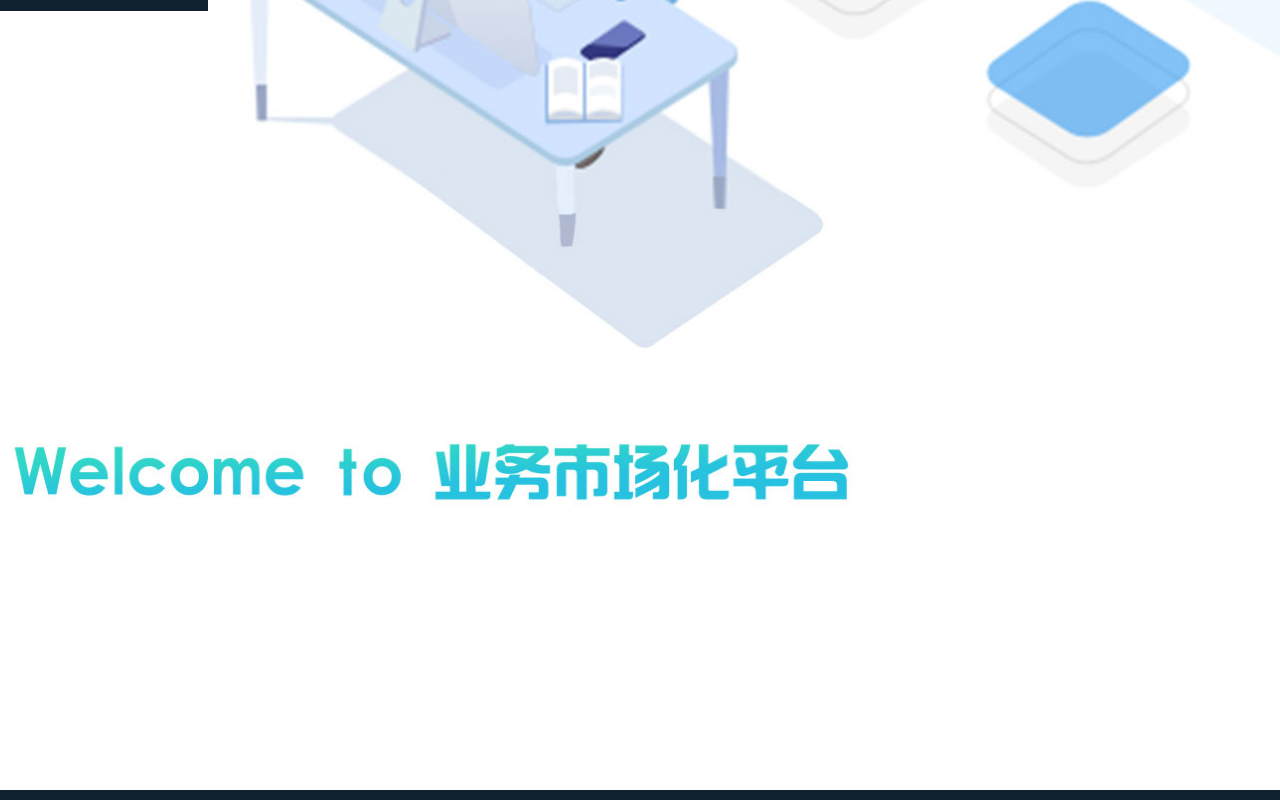
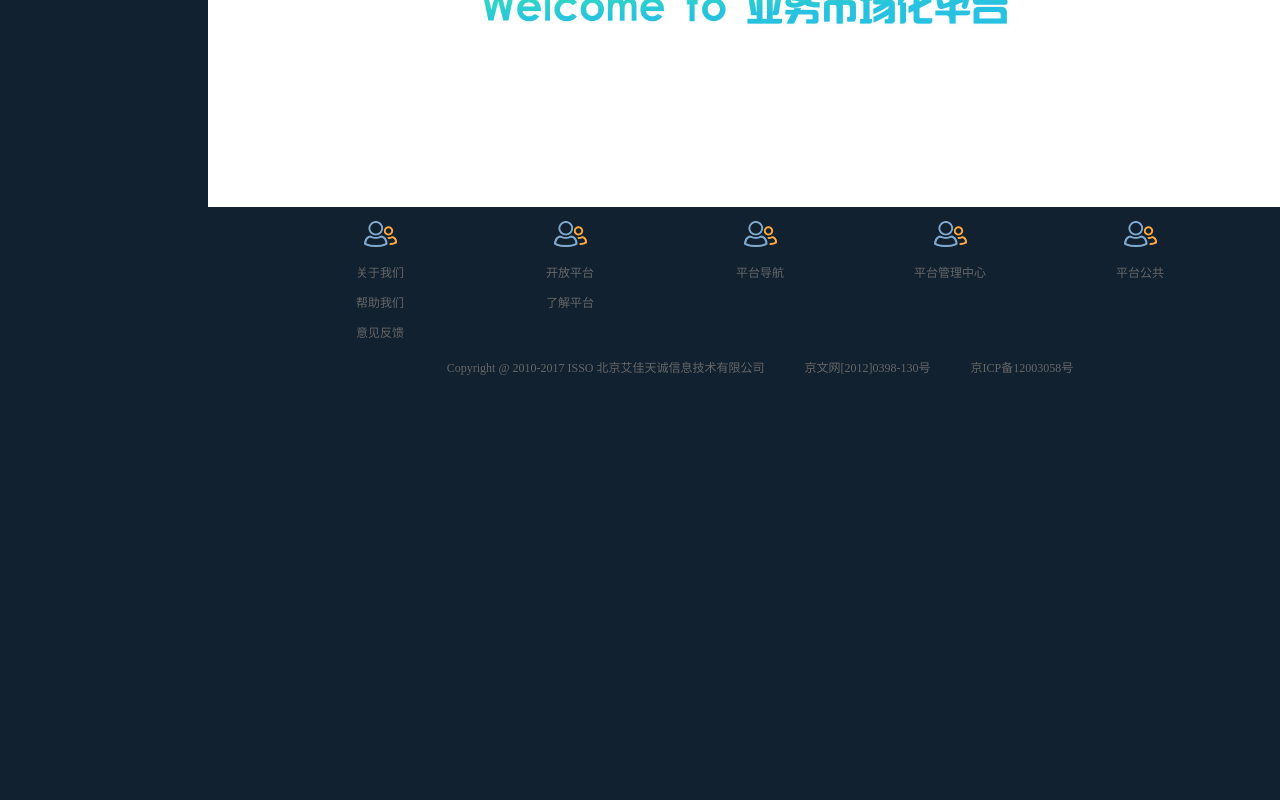
Before and after one commit to nd-team/service-page, a website: page pages/index.html in a window 1280 px wide. Shown: the part 851-1651 px from the top of the page. After the commit the page ends 1227 px from the top, so only its background shows below. Drawn offline with nearby package versions, Linux system fonts and the light colour scheme; files that its build step writes are made by us from their sources.

Commit message:
service index page finished

```diff
--- a/pages/index.html
+++ b/pages/index.html
@@ -44,8 +44,35 @@
         <div class="right-bg">
             <a href="javascript:void(0)"><img src="/images/bannerbg.jpg" alt=""></a>
         </div>
-        <div class="footer"></div>
     </div>
+    <footer>
+        <ul class="footer">
+            <li>
+                <a href="javascript:void(0)"><img src="/images/aboutus.png" alt=""></a>
+                <a href="javascript:void(0)">关于我们</a>
+                <a href="javascript:void(0)">帮助我们</a>
+                <a href="javascript:void(0)">意见反馈</a>
+            </li>
+            <li>
+                <a href="javascript:void(0)"><img src="/images/aboutus.png" alt=""></a>
+                <a href="javascript:void(0)">开放平台</a>
+                <a href="javascript:void(0)">了解平台</a>
+            </li>
+            <li>
+                <a href="javascript:void(0)"><img src="/images/aboutus.png" alt=""></a>
+                <a href="javascript:void(0)">平台导航</a>
+            </li>
+            <li>
+                <a href="javascript:void(0)"><img src="/images/aboutus.png" alt=""></a>
+                <a href="javascript:void(0)">平台管理中心</a>
+            </li>
+            <li>
+                <a href="javascript:void(0)"><img src="/images/aboutus.png" alt=""></a>
+                <a href="javascript:void(0)">平台公共</a>
+            </li>
+        </ul>
+        <p>Copyright @ 2010-2017 ISSO 北京艾佳天诚信息技术有限公司<span>京文网[2012]0398-130号</span><span>京ICP备12003058号</span></p>
+    </footer>
 
 </body>
 </html>
--- a/sass/base.scss
+++ b/sass/base.scss
@@ -22,7 +22,9 @@ html, body {
   font-size: 16px;
   font-family:"Microsoft YaHei";
 }
-
+body{
+  background-color: #112130;
+}
 ol, ul {
   list-style: none;
 }
@@ -197,3 +199,38 @@ header{
 }
 
 //left nav end
+
+
+
+//footer style
+footer{
+  height: auto;
+  text-align: center;
+  margin-left: 240px;
+  .footer{
+    width: 950px;
+    height: auto;
+    text-align: center;
+    overflow: hidden;
+    margin: 10px auto;
+    li{
+      text-align: center;
+      width: 190px;
+      float: left;
+      a{
+        font-size: 12px;
+        line-height: 30px;
+        display: block;
+        color: #666;
+      }
+    }
+  }
+  p{
+    font-size: 12px;
+    text-align: center;
+    color: #666;
+    span{
+      padding-left: 40px;
+    }
+  }
+}
--- a/sass/index.scss
+++ b/sass/index.scss
@@ -3,11 +3,8 @@
 //content right style
 .right-bg{
   margin-top: 62px;
-  float: right;
-  width: 1700px;
-  height: 1589px;
-  margin-left: 240px;
+  margin-left: 208px;
   img{
-    width: 1700px;
+    width: 100%;
   }
 }
```
